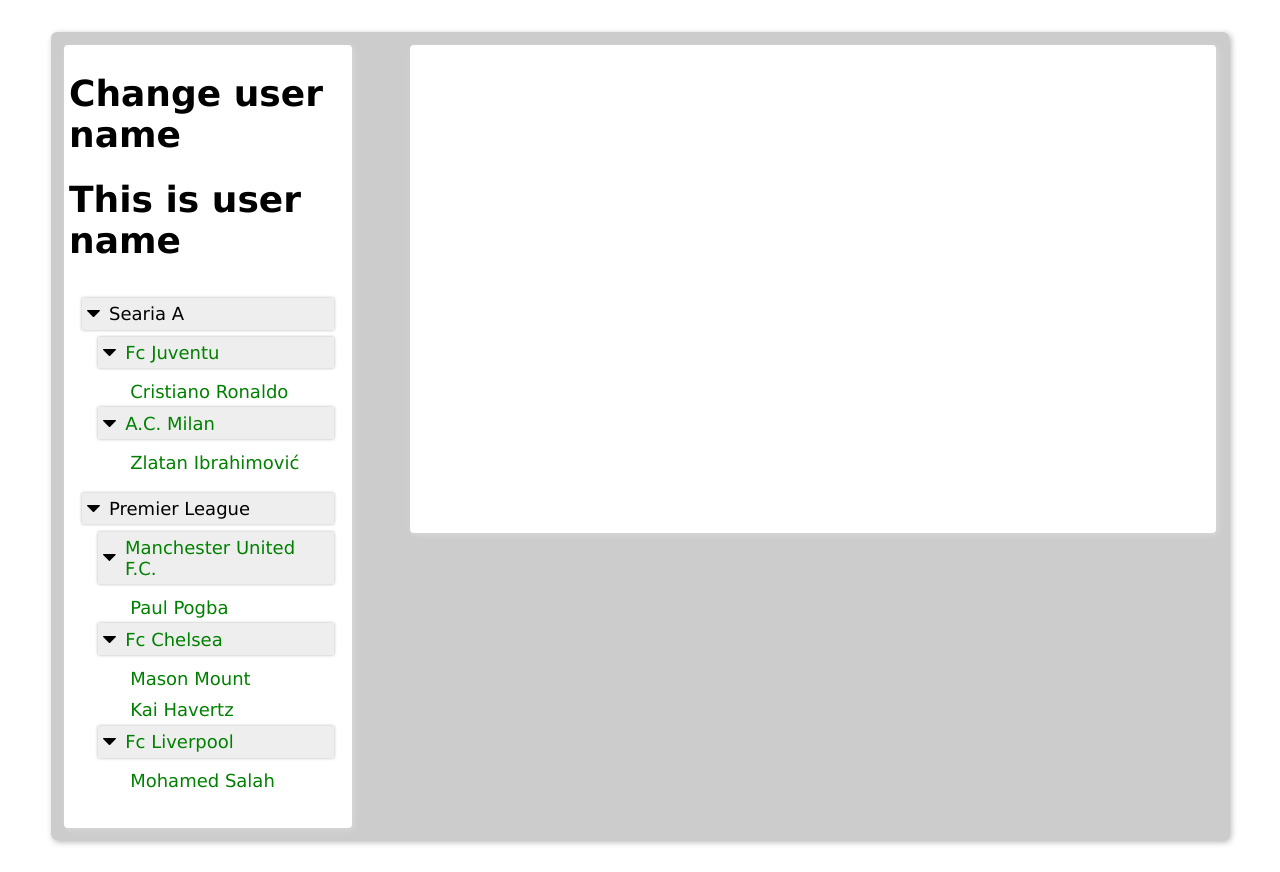
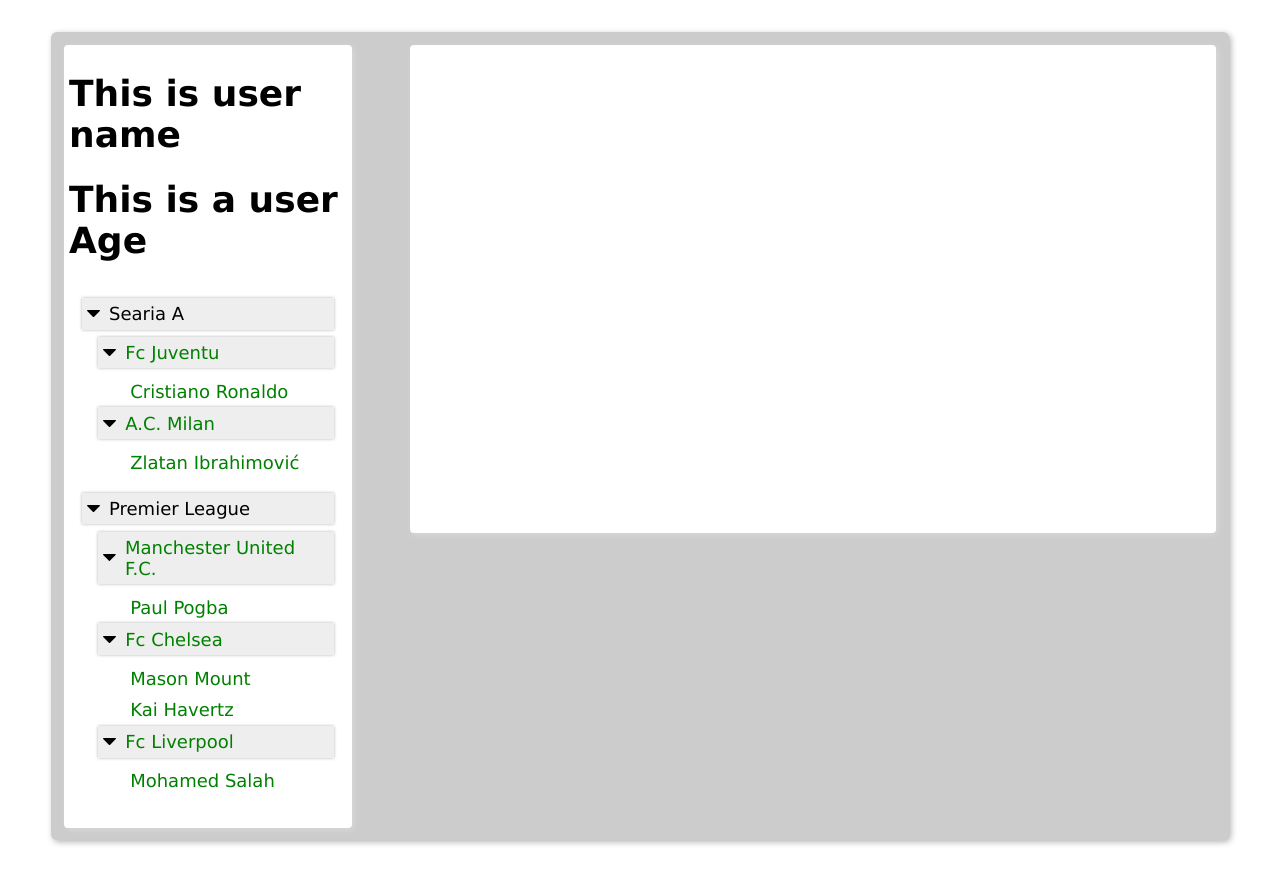
Before and after one commit to Narek-Av/soccer-analyzer-ts, a React (Create React App) app: page / in a window 1280 px wide. Built offline with nearby package versions, Linux system fonts and the light colour scheme.

Commit message:
Added user age from sidebar menu

```diff
--- a/src/components/Sidebar/Sidebar.tsx
+++ b/src/components/Sidebar/Sidebar.tsx
@@ -32,8 +32,8 @@
 
   return (
     <div className="sidebar-container">
-      <h1>Change user name</h1>
       <h1>This is user name</h1>
+      <h1>This is a user Age</h1>
       <ul className="leagues">
         {leagues.map(({ name, teams, id }: League) => (
           <li key={id} className="leagues-item">
```
